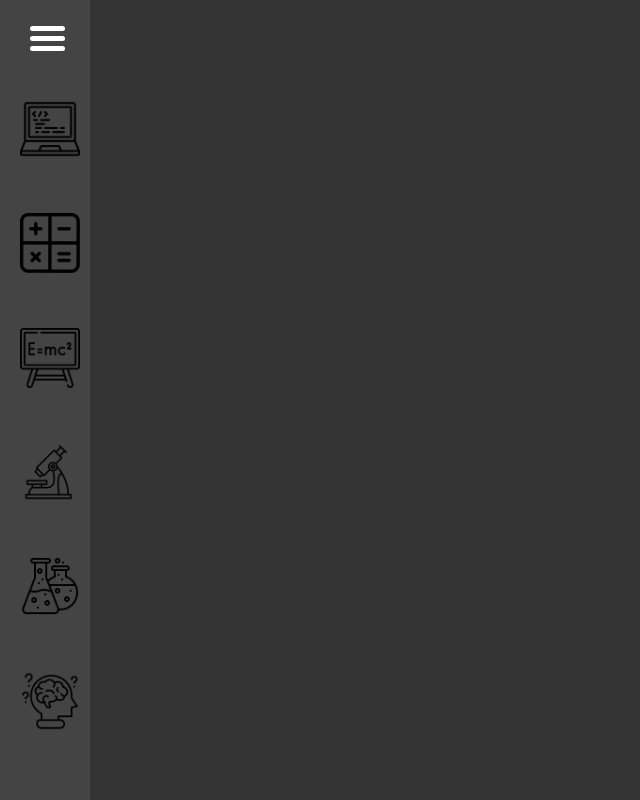
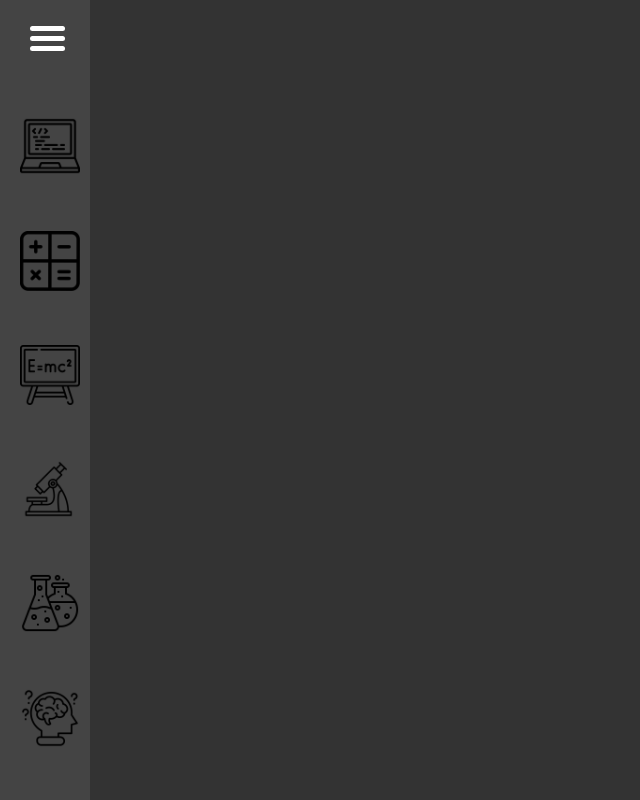
Before and after one commit to DorukAytekin07/Lyceum, a React (Vite) app: page / in a window 1280 px wide. Shown: the top 800 px of the page, without its empty margins (0-640 px from the left). Built offline with nearby package versions, Linux system fonts and the light colour scheme.

Commit message:
changes while fixing the width bug of sidebar's items

```diff
--- a/src/Components/SideBar.jsx
+++ b/src/Components/SideBar.jsx
@@ -41,7 +41,7 @@ const SideNavBar = () => {
         <div className="nav-heading">
           {isExpanded && (
             <div className="nav-brand">
-              <a href="/">  <h2>Academia</h2> </a>
+              <a href="/">  <img src="../../public/icons/logo.png" /> </a>
             </div>
           )}
           <button
@@ -57,6 +57,7 @@ const SideNavBar = () => {
         </div>
         <div className="nav-menu">
           {menuItems.map(({ text, icon }) => (
+            <div className="menu-item-div">
               <a
                 className={isExpanded ? "menu-item" : "menu-item menu-item-NX"}
                 href="#"
@@ -64,6 +65,7 @@ const SideNavBar = () => {
                 <img className="menu-item-icon" src={icon} alt="" srcset="" />
                 {isExpanded && <p>{text}</p>}
               </a>
+            </div>
           ))}
         </div>
       </div>
```
Lines whose indentation alone changed are shown as unchanged.
